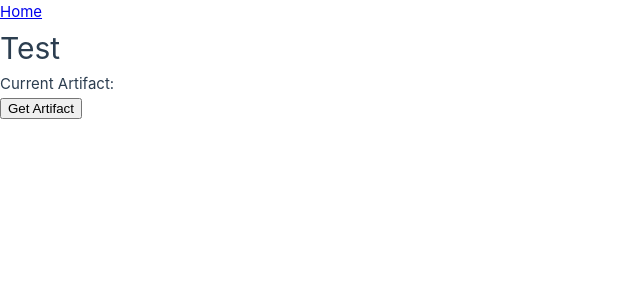
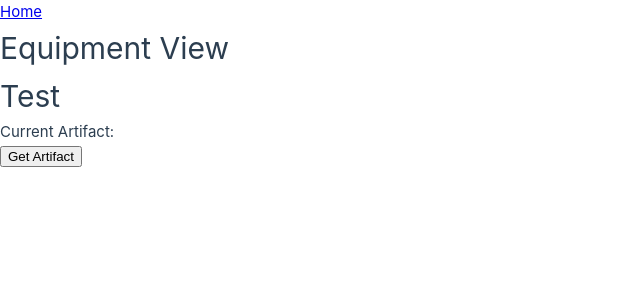
Before and after one commit to moreno-m2698/GenshinArtifactSimulator, a Vue app: page / in a window 1280 px wide. Shown: the top 300 px of the page, without its empty margins (0-640 px from the left). Built offline with nearby package versions, Linux system fonts and the light colour scheme.

Commit message:
new commit

```diff
--- /dev/null
+++ b/src/components/Inventory.vue
@@ -0,0 +1,6 @@
+<script setup lang="ts">
+import { ref } from 'vue'
+import Artifact from '../enums/types.ts'
+
+const inventory: Artifact[] = ref([])
+</script>
--- a/src/router/index.ts
+++ b/src/router/index.ts
@@ -1,5 +1,6 @@
 import { createRouter, createWebHistory } from 'vue-router'
 import HomeView from '../views/HomeView.vue'
+import EquipmentView from '@/views/EquipmentView.vue'
 
 const router = createRouter({
   history: createWebHistory(import.meta.env.BASE_URL),
@@ -7,7 +8,7 @@ const router = createRouter({
     {
       path: '/',
       name: 'home',
-      component: HomeView
+      component: EquipmentView
     },
     {
       path: '/about',
--- /dev/null
+++ b/src/views/EquipmentView.vue
@@ -0,0 +1,12 @@
+<script setup lang="ts">
+// import TheWelcome from '../components/TheWelcome.vue'
+import ArtifactRoller from '../components/ArtifactRoller.vue';
+</script>
+
+<template>
+  <main>
+    <h1>Equipment View</h1>
+    <ArtifactRoller />
+    <!-- <TheWelcome /> -->
+  </main>
+</template>
```
